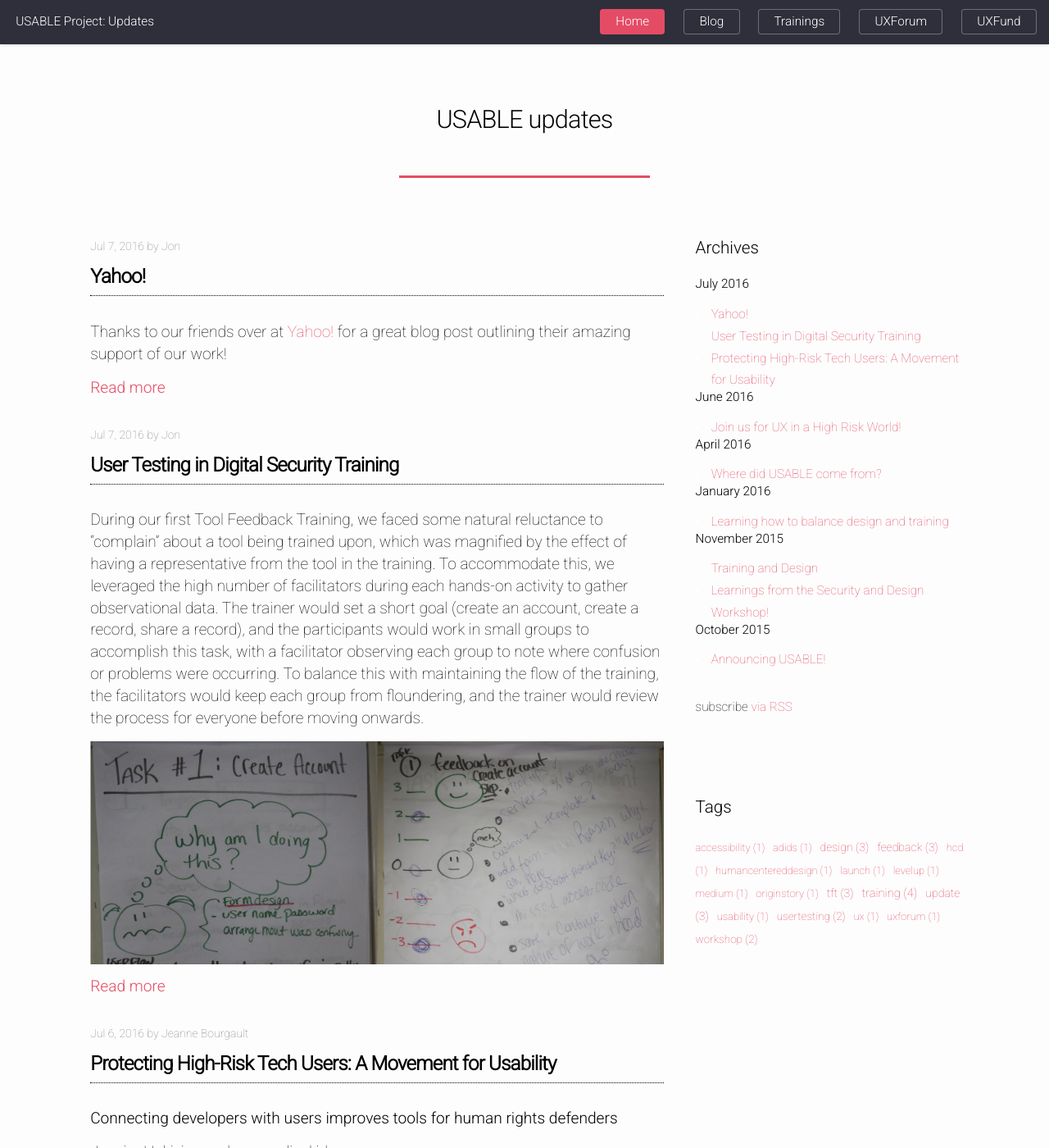
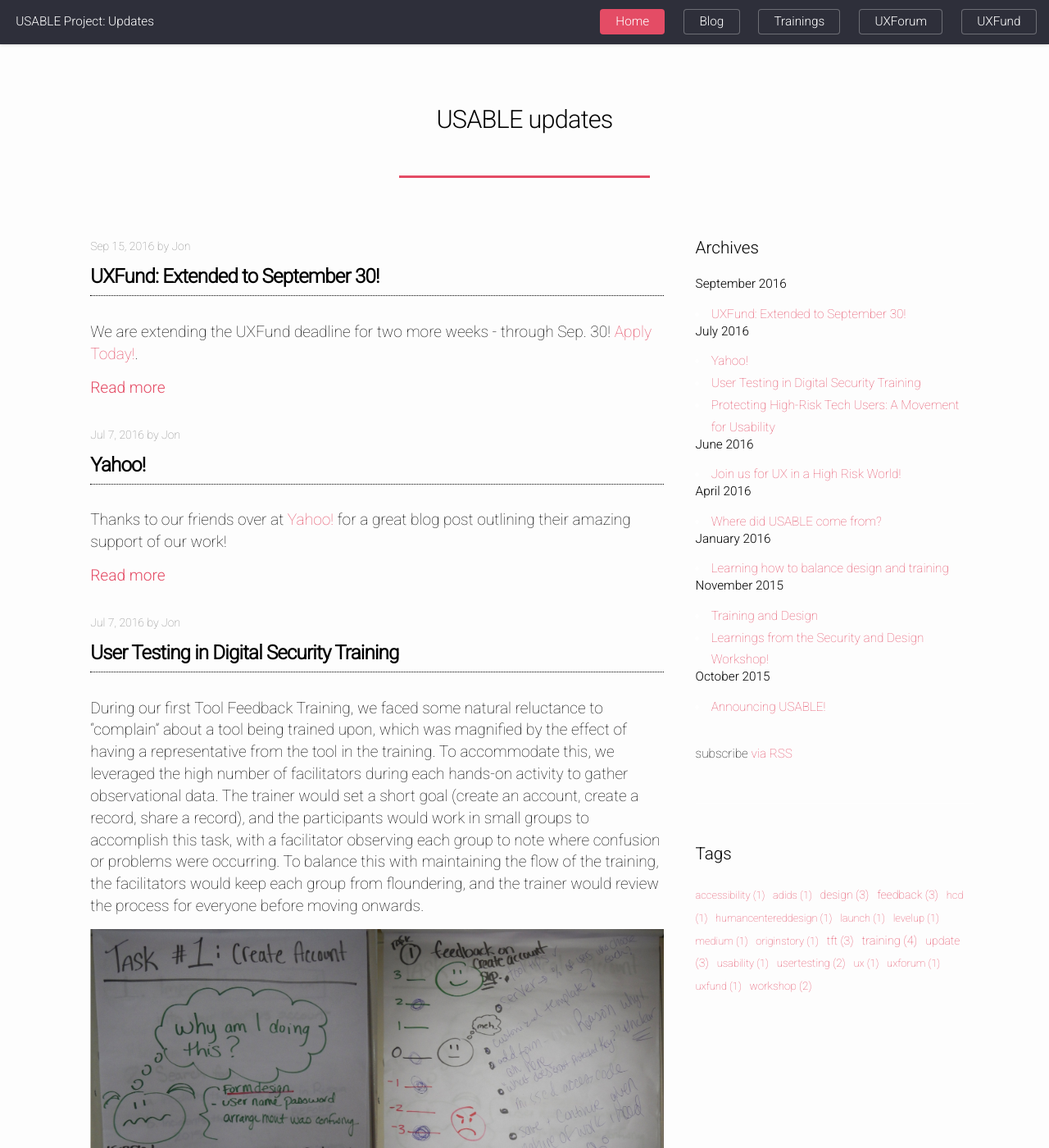
Before and after one commit to OpenInternet/USABLE-website, a Jekyll site: the page built from blog.html, in a window 1280 px wide and 1400 px high. Shown: the whole window at 82% size. Built offline with Jekyll 4.4.1, drawn with Linux system fonts in a browser that asks for light colours; comment, search, counter and statistics services are not loaded.

Commit message:
UXFund extension to sep 30

```diff
--- /dev/null
+++ b/_posts/2016-09-15-uxfundextension.md
@@ -0,0 +1,9 @@
+---
+layout: post
+title:  "UXFund: Extended to September 30!"
+date:   2016-09-15 20:21:01
+tags: uxfund
+author: Jon
+---
+
+We are extending the UXFund deadline for two more weeks - through Sep. 30! <a href="https://usable.tools/uxfund">Apply Today!</a>.
--- a/uxfund.html
+++ b/uxfund.html
@@ -21,7 +21,7 @@ subtitle: The UXFund supports human centered design work for open source securit
 <!--Sidebar -->
 								<section id="sidebar">
 									<section>
-										<h3 style="color: #1c1d26 !important; ">Apply to the UXFund <br / > Applications Due September 15!</h3>
+										<h3 style="color: #1c1d26 !important; ">Apply to the UXFund <br / > Applications Due September 15! <br/> EXTENDED: New deadline is September 30!</h3>
 										<footer>
 									<ul class="actions">
 										<li><a href="https://docs.google.com/forms/d/1tCu2VkwEUMAoZbIvAnNhbE7rtoiW4XEmBNzpEdcpBMk/viewform" target="_blank" class="button special">Apply Now!</a></li>
@@ -38,7 +38,7 @@ subtitle: The UXFund supports human centered design work for open source securit
 
 							<!-- Content -->
 								<section id="content">
-									<h3 style="text-align: center; color: #1c1d26 !important; "">Launched July 14th at the <a href="/uxforum.html">UX in a High Risk World event!</a> <br /> <strong>Applications due September 15!</strong></h3>
+									<h3 style="text-align: center; color: #1c1d26 !important; "">Launched July 14th at the <a href="/uxforum.html">UX in a High Risk World event!</a> <br /> <strong>Applications due September 30!</strong></h3>
 
 <p>The UXFund supports human centered design work for open source security and privacy tools. </p>
 
```
